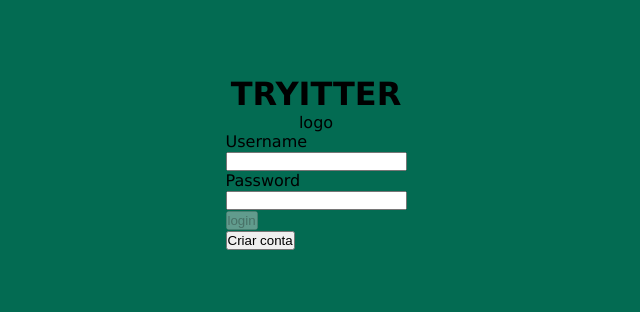
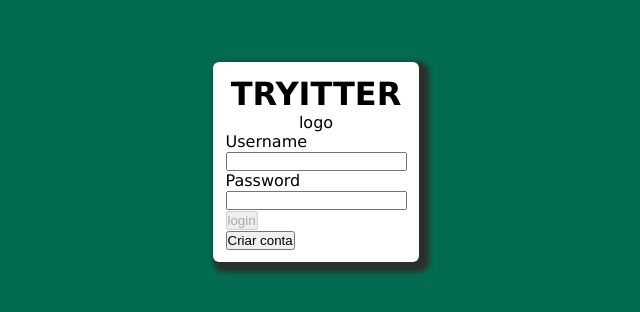
Before and after one commit to martinsfaah/Tryitter-frontend, a React (Create React App) app: page /login in a window 1280 px wide. Shown: the part 238-550 px from the top of the page, without its empty margins (324-964 px from the left). Built offline with nearby package versions, Linux system fonts and the light colour scheme.

Commit message:
:lipstick: feat: css de login

```diff
--- a/src/pages/Login.jsx
+++ b/src/pages/Login.jsx
@@ -54,6 +54,7 @@ export default function Login() {
 
   return (
     <div className='login-page'>
+      <div className='box'>
         <h1>TRYITTER</h1>
         <p>logo</p>
         <form>
@@ -98,5 +99,6 @@ export default function Login() {
             </p>
           ) }
       </div>
+    </div>
   );
 }
--- a/src/styles/login.css
+++ b/src/styles/login.css
@@ -10,6 +10,21 @@
   width: 100%;
 }
 
+.box {
+  border-radius: 3%;
+  background: white;
+  align-items: center;
+  display: flex;
+  flex-direction: column;
+  font-family: Verdana;
+  height: auto;
+  justify-content: center;
+  padding: 1%;
+  width: auto;
+  box-shadow: 5px 5px 5px 5px rgb(41, 48, 43);
+
+}
+
 .footer {
   bottom: 0;
   position: fixed;
```
Lines whose indentation alone changed are shown as unchanged.
